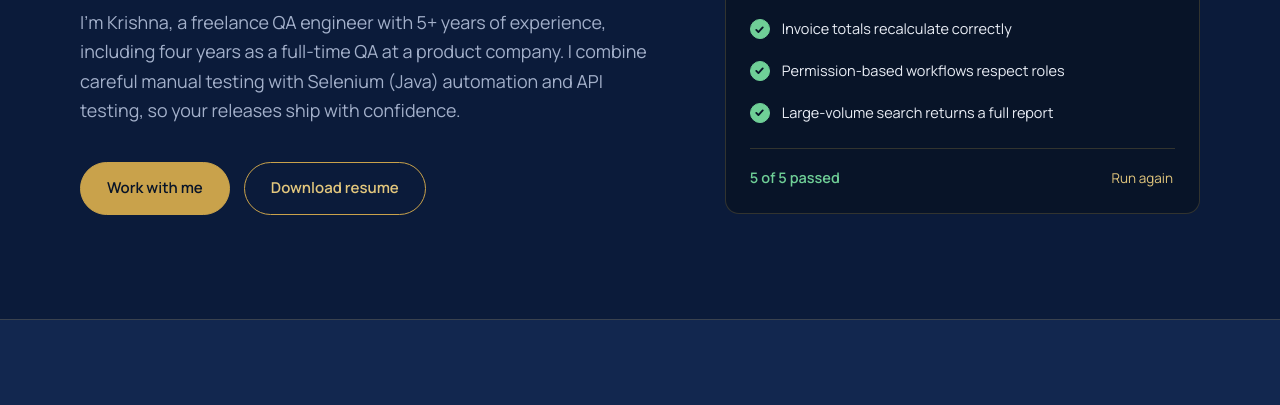
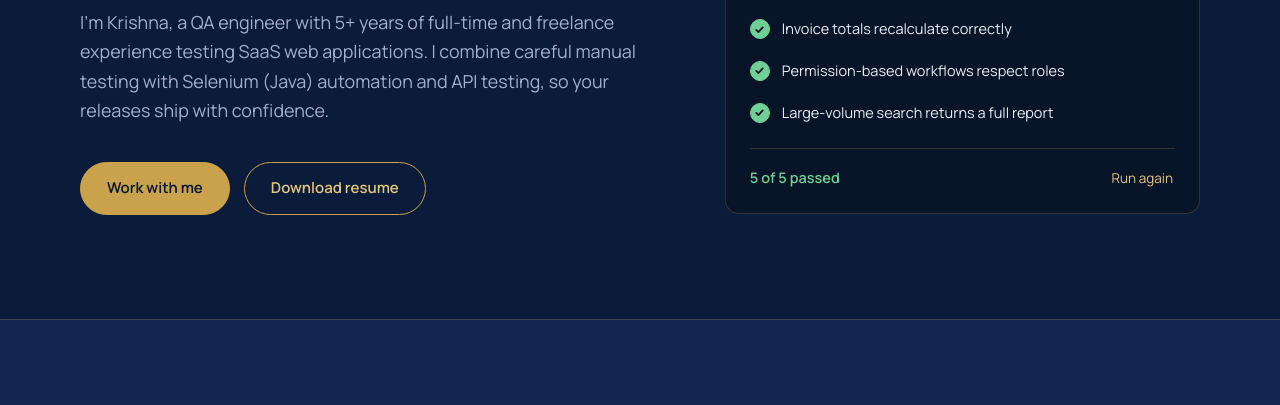
Before and after one commit to KrishnaDevQA/krishnadevqa.github.io, a plain HTML site: page index.html in a window 1280 px wide. Shown: the part 323-728 px from the top of the page. Drawn offline with Linux system fonts and the light colour scheme.

Commit message:
Revise introduction paragraph for clarity

```diff
--- a/index.html
+++ b/index.html
@@ -225,7 +225,7 @@
     <div class="wrap">
       <div>
         <h1>I find the defects before your users do.</h1>
-        <p class="lead">I'm Krishna, a freelance QA engineer with 5+ years of experience, including four years as a full-time QA at a product company. I combine careful manual testing with Selenium (Java) automation and API testing, so your releases ship with confidence.</p>
+        <p class="lead">I'm Krishna, a QA engineer with 5+ years of full-time and freelance experience testing SaaS web applications. I combine careful manual testing with Selenium (Java) automation and API testing, so your releases ship with confidence.</p>
         <div class="actions">
           <a class="btn primary" href="#contact">Work with me</a>
           <a class="btn ghost" href="Krishna_Jaiswal_Resume.pdf" download>Download resume</a>
```
